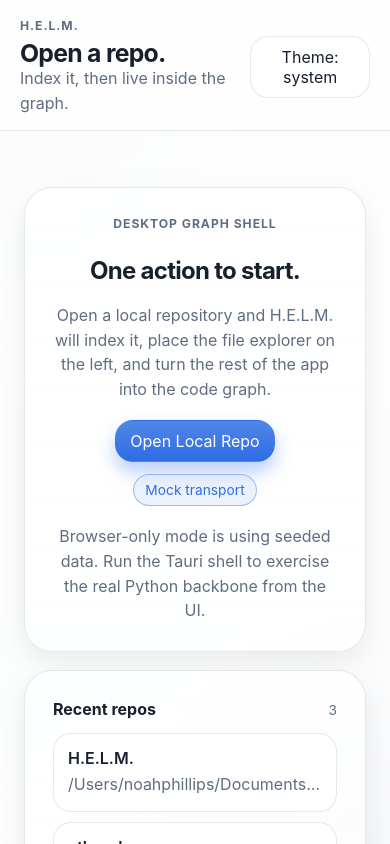
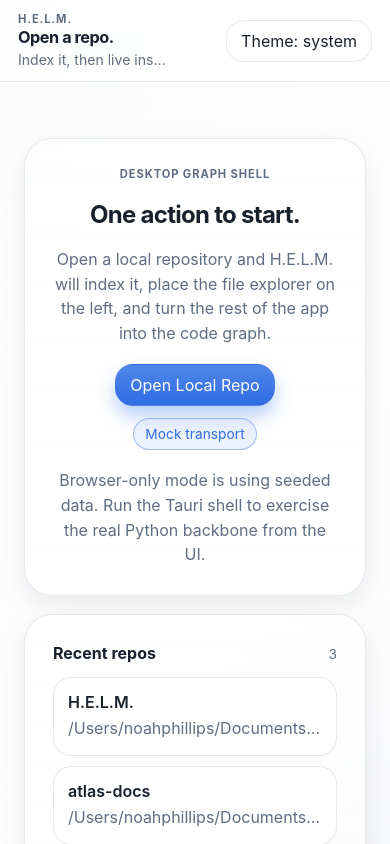
Before and after one commit to Snowiehawk/H.E.L.M., a React (Vite) app in the folder apps/desktop/: page / in a window 390 px wide. Built offline with nearby package versions, Linux system fonts and the light colour scheme.

Commit message:
small ui change

```diff
--- a/apps/desktop/src-tauri/tauri.conf.json
+++ b/apps/desktop/src-tauri/tauri.conf.json
@@ -19,6 +19,12 @@
         "height": 940,
         "minWidth": 1180,
         "minHeight": 760,
+        "hiddenTitle": true,
+        "titleBarStyle": "Overlay",
+        "trafficLightPosition": {
+          "x": 16,
+          "y": 18
+        },
         "resizable": true,
         "fullscreen": false
       }
--- a/apps/desktop/src/components/layout/DesktopWindow.tsx
+++ b/apps/desktop/src/components/layout/DesktopWindow.tsx
@@ -16,17 +16,28 @@ export function DesktopWindow({
   compact?: boolean;
   dense?: boolean;
 }>) {
+  const isTauri = typeof window !== "undefined" && "__TAURI_INTERNALS__" in window;
+  const isMac =
+    typeof navigator !== "undefined" &&
+    /Mac|iPhone|iPad|iPod/.test(navigator.userAgent);
+  const dragRegionProps = isTauri ? { "data-tauri-drag-region": true } : {};
+
   return (
-    <div className="app-frame">
+    <div
+      className={`app-frame${isTauri ? " app-frame--tauri" : ""}${
+        isMac ? " app-frame--macos" : ""
+      }`}
+    >
       <div className={`window-shell${compact ? " window-shell--compact" : ""}`}>
         <header className={`window-bar${dense ? " window-bar--dense" : ""}`}>
-          <div className="window-bar__left">
+          <div className="window-bar__left" {...dragRegionProps}>
             <div className="window-bar__copy">
               <span className="window-bar__eyebrow">{eyebrow}</span>
               <h1>{title}</h1>
               <p>{subtitle}</p>
             </div>
           </div>
+          <div className="window-bar__spacer" {...dragRegionProps} />
           <div className="window-bar__actions">{actions}</div>
         </header>
         {children}
--- a/apps/desktop/src/styles/index.css
+++ b/apps/desktop/src/styles/index.css
@@ -92,9 +92,11 @@ button {
   justify-content: space-between;
   gap: 18px;
   align-items: center;
-  padding: 18px 20px 14px;
+  min-height: 60px;
+  padding: 12px 18px 10px;
   border-bottom: 1px solid var(--line);
   background: color-mix(in srgb, var(--surface-strong) 78%, transparent);
+  backdrop-filter: blur(18px);
 }
 
 .window-bar__left,
@@ -104,10 +106,15 @@ button {
   align-items: center;
 }
 
+.window-bar__left {
+  min-width: 0;
+}
+
 .window-bar__actions {
   align-items: center;
   justify-content: flex-end;
   flex-wrap: wrap;
+  flex-shrink: 0;
 }
 
 .window-bar__copy h1,
@@ -120,9 +127,9 @@ button {
 }
 
 .window-bar__copy h1 {
-  font-size: clamp(1.55rem, 2.4vw, 2.35rem);
-  line-height: 1.06;
-  max-width: 14ch;
+  font-size: 1.02rem;
+  line-height: 1.1;
+  max-width: 24ch;
 }
 
 .window-bar__copy p,
@@ -138,14 +145,34 @@ button {
   line-height: 1.55;
 }
 
+.window-bar__copy {
+  min-width: 0;
+  display: grid;
+  gap: 2px;
+}
+
+.window-bar__copy p {
+  max-width: min(56vw, 840px);
+  overflow: hidden;
+  text-overflow: ellipsis;
+  white-space: nowrap;
+  font-size: 0.88rem;
+}
+
 .window-bar__eyebrow {
   display: block;
-  margin-bottom: 7px;
-  font-size: 0.76rem;
+  margin-bottom: 1px;
+  font-size: 0.7rem;
   font-weight: 700;
   letter-spacing: 0.08em;
   text-transform: uppercase;
   color: var(--text-muted);
+}
+
+.window-bar__spacer {
+  flex: 1 1 auto;
+  min-width: 24px;
+  min-height: 24px;
 }
 
 .welcome-layout,
@@ -708,11 +735,26 @@ button {
 
 .window-bar--dense .window-bar__copy h1 {
   max-width: none;
-  font-size: clamp(1.15rem, 1.5vw, 1.45rem);
+  font-size: 1rem;
 }
 
 .window-bar--dense .window-bar__copy p {
-  font-size: 0.92rem;
+  font-size: 0.84rem;
+}
+
+.window-bar--dense .window-bar__copy {
+  display: flex;
+  align-items: baseline;
+  gap: 10px;
+}
+
+.window-bar--dense .window-bar__eyebrow {
+  margin: 0;
+  white-space: nowrap;
+}
+
+.window-bar--dense .window-bar__copy p {
+  max-width: min(44vw, 720px);
 }
 
 .launch-layout {
@@ -785,6 +827,15 @@ button {
   height: 100%;
   min-height: 0;
   overflow: hidden;
+}
+
+.app-frame--macos .window-bar {
+  padding-left: 92px;
+  padding-right: 16px;
+}
+
+.app-frame--macos .window-bar--dense {
+  padding-left: 92px;
 }
 
 .explorer-shell {
@@ -1014,3 +1065,23 @@ button {
     max-width: none;
   }
 }
+
+@media (max-width: 720px) {
+  .window-bar,
+  .window-bar--dense,
+  .app-frame--macos .window-bar,
+  .app-frame--macos .window-bar--dense {
+    padding-left: 18px;
+  }
+
+  .window-bar__copy,
+  .window-bar--dense .window-bar__copy {
+    display: grid;
+    gap: 2px;
+  }
+
+  .window-bar__copy p,
+  .window-bar--dense .window-bar__copy p {
+    max-width: 100%;
+  }
+}
```
